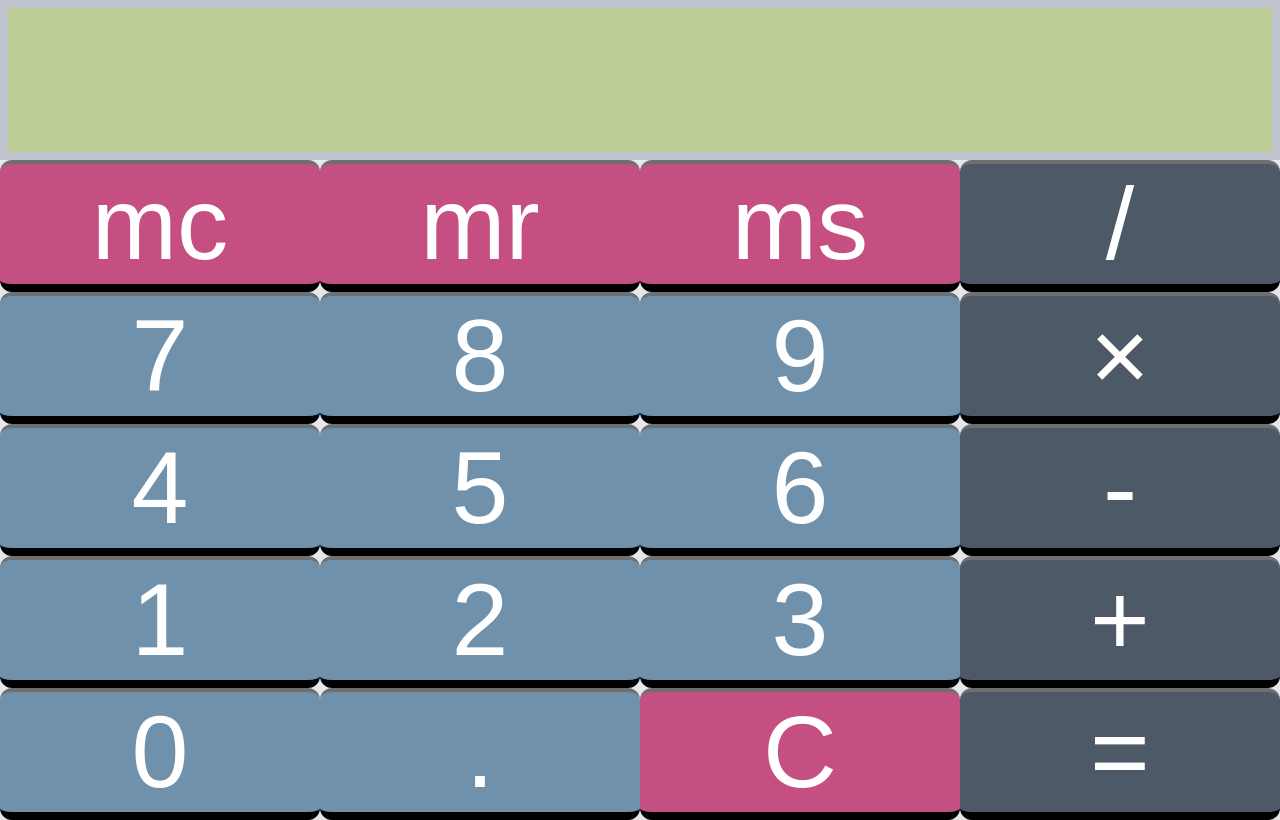
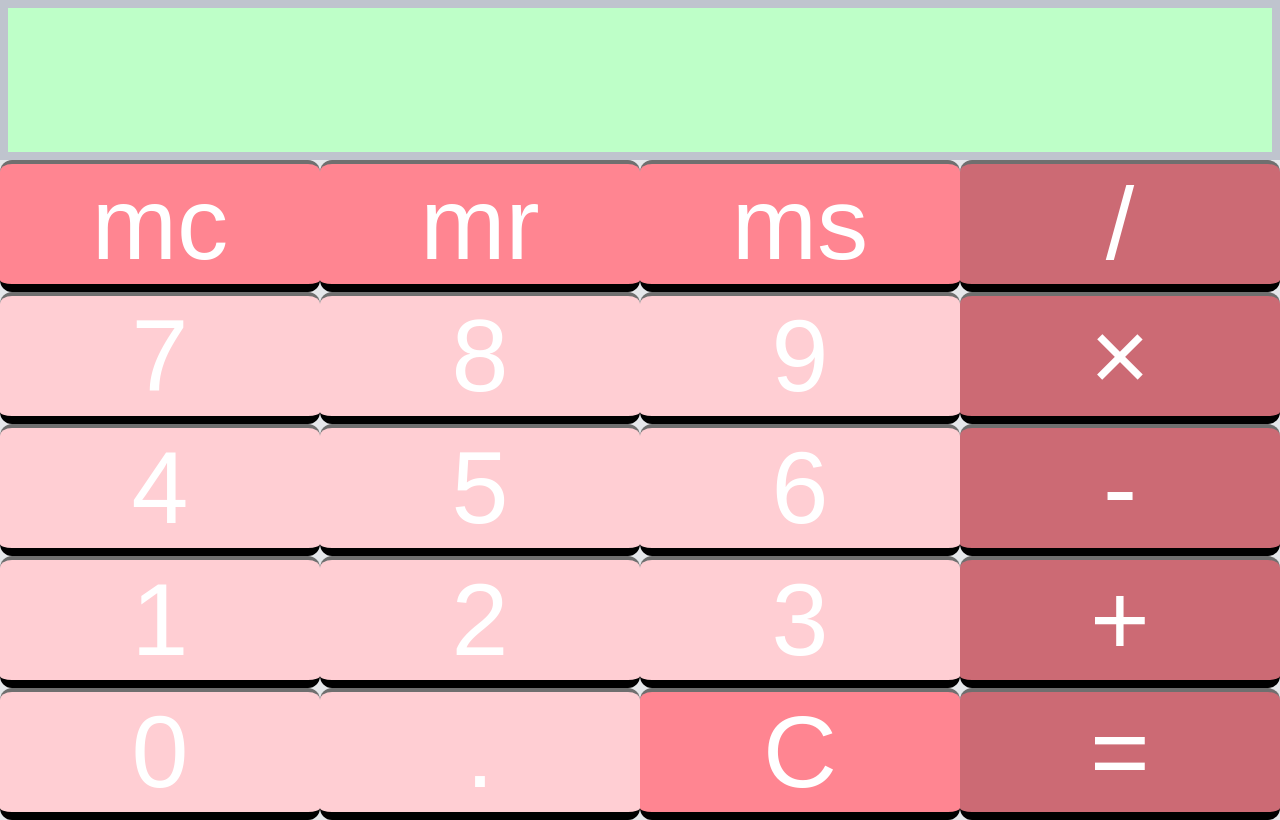
Before and after one commit to Esha-Reddy/calculator, a plain HTML site: page index.html in a window 1280 px wide. Drawn offline with Linux system fonts and the light colour scheme.

Commit message:
Changed the color of the buttons and display

```diff
--- a/assets/css/style.css
+++ b/assets/css/style.css
@@ -19,7 +19,7 @@ body {
 	height: 20vh;
 	width: 100%;
 	color: black;
-	background-color: #bccd95;
+	background-color: #BEFFC8;
 	font-size: 8vw;
 	text-align: right;
 	border: 8px solid #bfc4ce;
@@ -49,19 +49,19 @@ body {
 }
 .button.function {
 	color: white;
-	background-color: #c64f81;
+	background-color: #FF8591;
 	border-bottom: black 8px solid;
 	border-top: 4px #6f6f6f solid;
 }
 .button.operator {
 	color: white;
-	background-color: #4d5966;
+	background-color: #CC6A74;
 	border-bottom: black 8px solid;
 	border-top: 4px #6f6f6f solid;
 }
 .button.number {
 	color: white;
-	background-color: #7091ab;
+	background-color: #FFCED3;
 	border-bottom: black 8px solid;
 	border-top: 4px #6f6f6f solid;
 }
--- a/sw.js
+++ b/sw.js
@@ -1,4 +1,4 @@
-const CACHE_NAME = 'v1.1.0';
+const CACHE_NAME = 'v1.1.1';
 
 var urlsToCache = [
 	'index.html',
```
Also changed, not shown: 1 other file.
